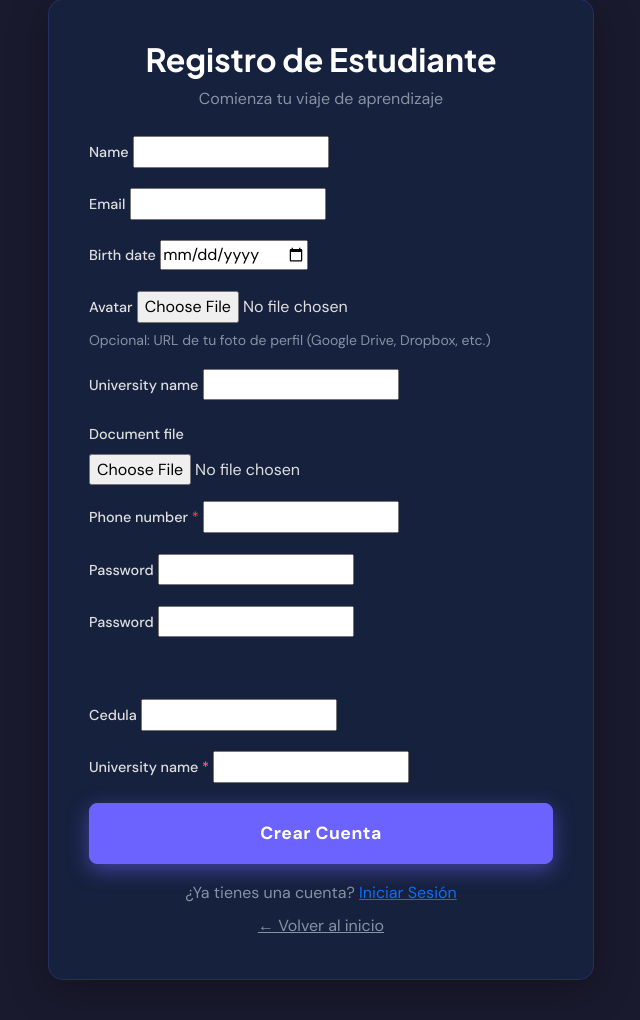
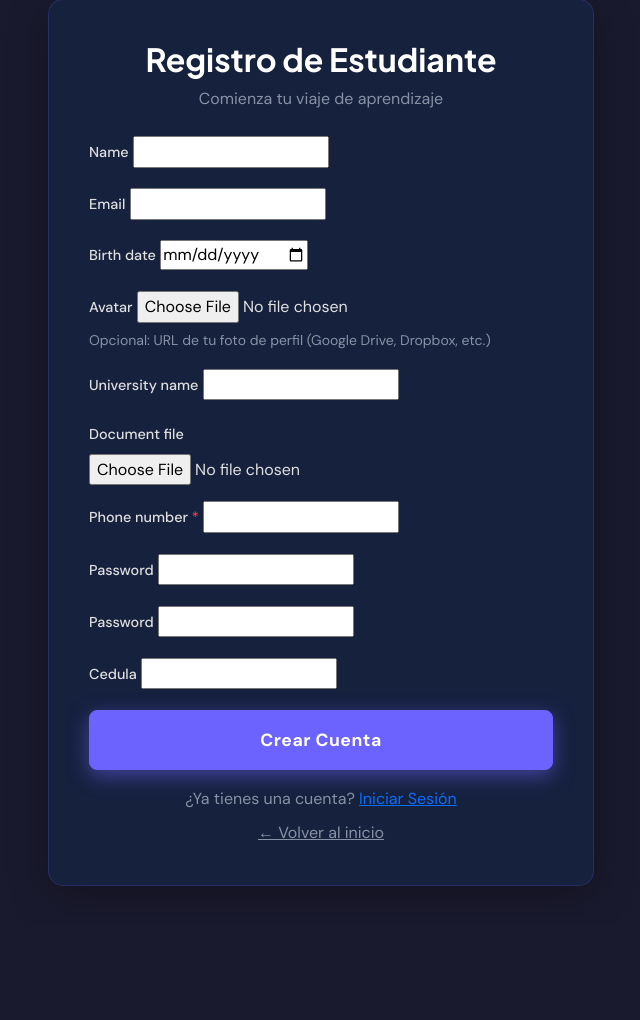
Before and after one commit to levi1519/subjectSupport, a Django app: template apps/accounts/templates/accounts/register_client.html in a window 1280 px wide. Shown: the part 41-1061 px from the top of the page, without its empty margins (319-959 px from the left). After the commit the page ends 927 px from the top, so only its background shows below. Run offline with Django 5.2, Linux system fonts and the light colour scheme; the template is opened without the code that fills it, so the values that code supplies are empty, except form fields; tables that the repository leaves empty hold one stand-in row (values such as "Sample post"); form fields are guessed from the names that the template uses.

Commit message:
fix(templates): remove duplicate university_name, wrap minor section, clean JS

```diff
--- a/apps/accounts/templates/accounts/register_client.html
+++ b/apps/accounts/templates/accounts/register_client.html
@@ -160,6 +160,7 @@
                                 {% endif %}
                             </div>
 
+                            <div id="minor_accounts_section" style="display:none;">
                                 <div class="mb-3 form-check">
                                     {{ form.is_minor }}
                                     <label class="form-check-label" for="{{ form.is_minor.id_for_label }}">
@@ -174,23 +175,13 @@
                                         <div class="text-danger small">{{ form.parent_name.errors }}</div>
                                     {% endif %}
                                 </div>
+                            </div>
 
                             <div class="mb-3">
                                 <label for="{{ form.cedula.id_for_label }}" class="form-label">{{ form.cedula.label }}</label>
                                 {{ form.cedula }}
                                 {% if form.cedula.errors %}
                                     <div class="text-danger small">{{ form.cedula.errors }}</div>
-                                {% endif %}
-                            </div>
-
-                            <div class="mb-3">
-                                <label for="{{ form.university_name.id_for_label }}" class="form-label">
-                                    {{ form.university_name.label }} <span class="text-danger">*</span>
-                                </label>
-                                {{ form.university_name }}
-                                <div class="form-text">{{ form.university_name.help_text }}</div>
-                                {% if form.university_name.errors %}
-                                    <div class="text-danger small">{{ form.university_name.errors }}</div>
                                 {% endif %}
                             </div>
 
@@ -208,18 +199,5 @@
     </div>
 
     <script src="https://cdn.jsdelivr.net/npm/bootstrap@5.3.0/dist/js/bootstrap.bundle.min.js"></script>
-    <script>
-        // Show/hide parent name field based on is_minor checkbox
-        const isMinorCheckbox = document.getElementById('{{ form.is_minor.id_for_label }}');
-        const parentNameField = document.getElementById('parent_name_field');
-
-        isMinorCheckbox.addEventListener('change', function() {
-            if (this.checked) {
-                parentNameField.style.display = 'block';
-            } else {
-                parentNameField.style.display = 'none';
-            }
-        });
-    </script>
 </body>
 </html>
```
Also changed, not shown: apps/accounts/templates/accounts/register_tutor.html (+0 -9 lines). Lines whose indentation alone changed are shown as unchanged.
